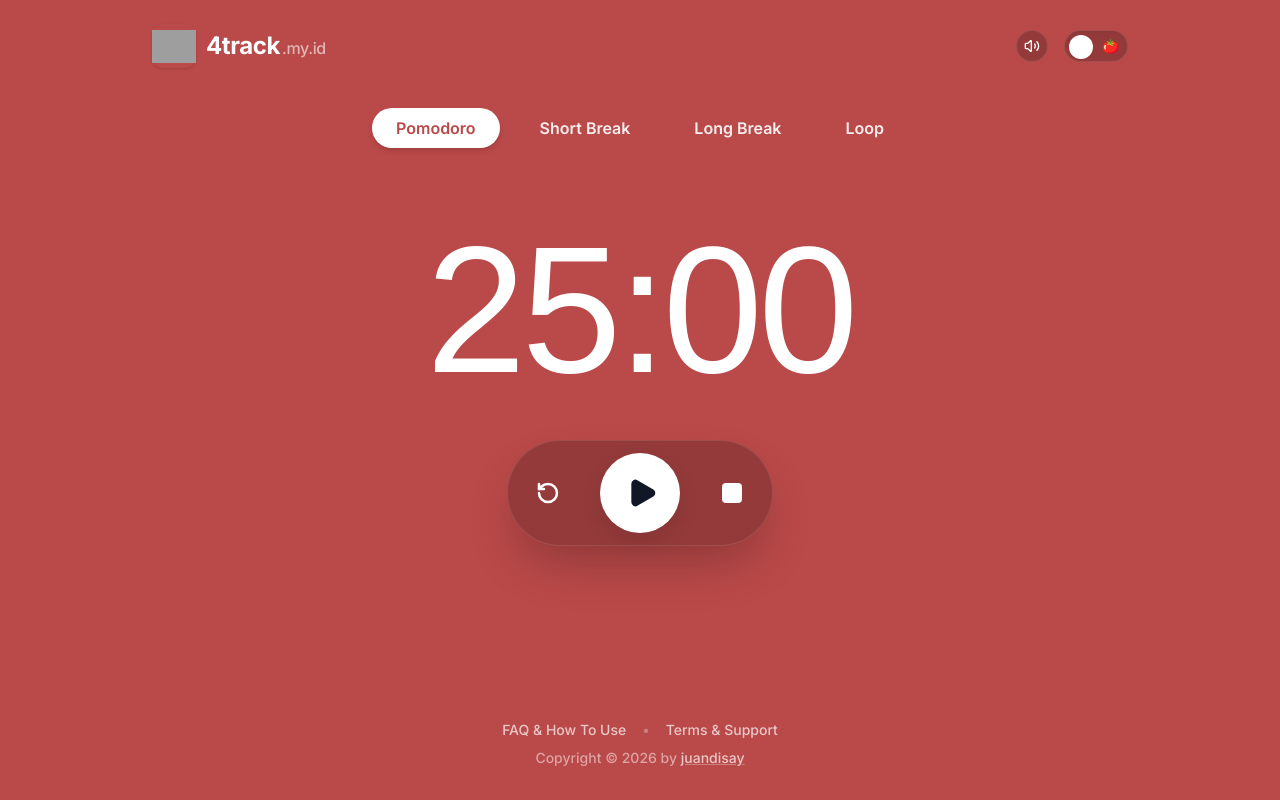
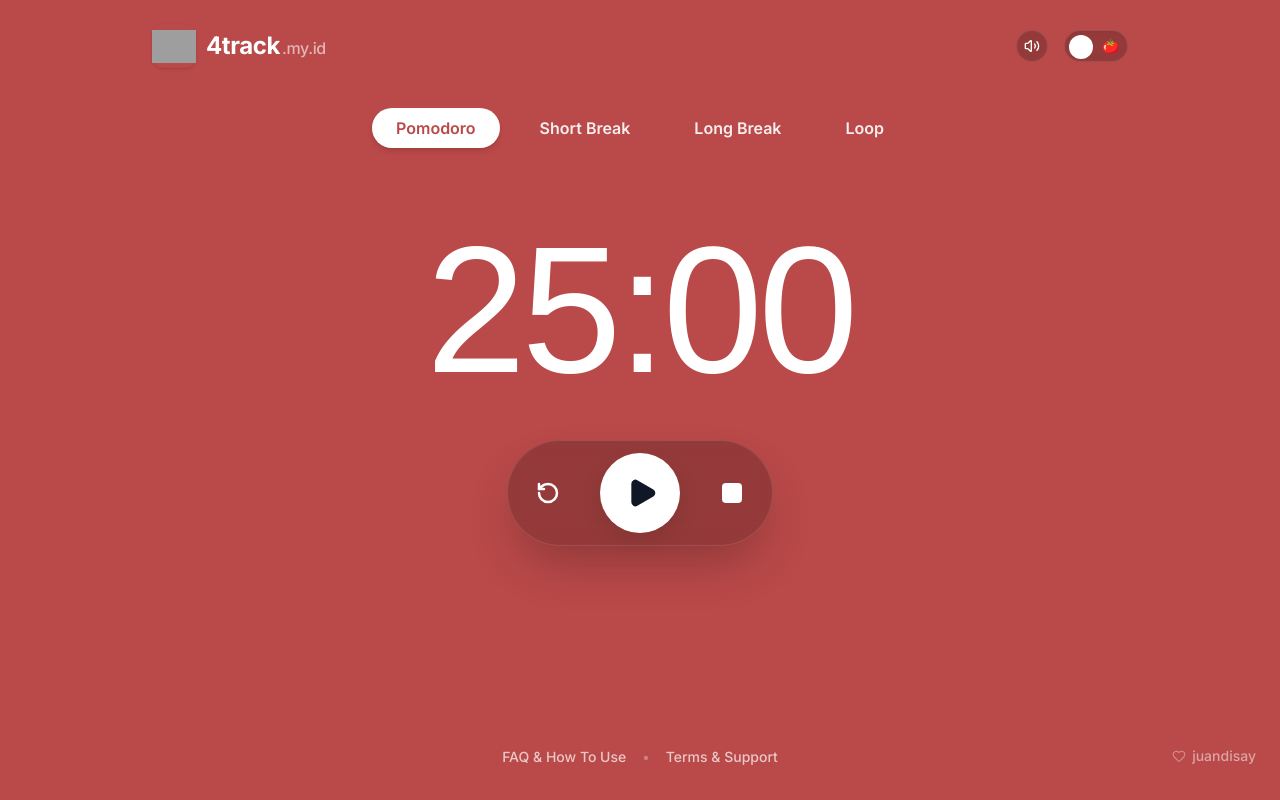
Before and after one commit to juandisay/unified-tools, a Next.js app: page / in a window 1280 px wide. Built offline with nearby package versions, Linux system fonts and the light colour scheme; grey boxes are pictures that could not be loaded; a web font is replaced by a local one.

Commit message:
Add faq and terms

```diff
--- a/app/faq/page.tsx
+++ b/app/faq/page.tsx
@@ -1,5 +1,5 @@
 import Link from "next/link";
-import { ArrowLeft, Clock, Repeat, VolumeX, Keyboard } from "lucide-react";
+import { ArrowLeft, Clock, Repeat, VolumeX, Keyboard, Heart } from "lucide-react";
 import Image from "next/image";
 
 export const metadata = {
@@ -110,14 +110,14 @@ export default function FAQ() {
           </Link>
         </div>
         <div>
-          Copyright © 2026 by{" "}
           <a
             href="https://juandisay.org"
             target="_blank"
             rel="noopener noreferrer"
-            className="text-white/70 hover:text-white transition-colors underline decoration-white/30 focus-visible:outline-none focus-visible:ring-2 focus-visible:ring-white/50 rounded-sm font-semibold"
+            className="inline-flex items-center gap-1.5 text-white/50 hover:text-white transition-colors focus-visible:outline-none focus-visible:ring-2 focus-visible:ring-white/50 rounded-sm font-semibold"
+            title="Created by Juan Disay"
           >
-            Juan Disay
+            <Heart size={14} className="opacity-70" /> juandisay
           </a>
         </div>
       </footer>
--- a/app/page.tsx
+++ b/app/page.tsx
@@ -2,7 +2,7 @@
 
 import Image from "next/image";
 import Link from "next/link";
-import { Play, Pause, RotateCcw, Volume2, VolumeX } from "lucide-react";
+import { Play, Pause, RotateCcw, Volume2, VolumeX, Heart } from "lucide-react";
 import { useState, useEffect, useCallback, useRef } from "react";
 import { motion, AnimatePresence } from "framer-motion";
 
@@ -374,8 +374,9 @@ export default function Home() {
         )}
       </AnimatePresence>
 
-      <footer className="w-full text-center py-6 pb-8 text-white/50 text-sm font-medium z-10 relative flex flex-col items-center gap-2">
-        <div className="flex items-center gap-4">
+      <footer className="w-full py-6 pb-8 text-white/50 text-sm font-medium z-10 relative flex flex-col md:flex-row items-center justify-between px-6 gap-4 md:gap-0">
+        <div className="w-full md:w-1/3"></div> {/* spacer for centering on desktop */}
+        <div className="w-full md:w-1/3 flex items-center justify-center gap-4">
           <a
             href="/faq"
             className="text-white/70 hover:text-white transition-colors focus-visible:outline-none focus-visible:ring-2 focus-visible:ring-white/50 rounded-sm"
@@ -390,15 +391,15 @@ export default function Home() {
             Terms & Support
           </Link>
         </div>
-        <div>
-          Copyright © 2026 by{" "}
+        <div className="w-full md:w-1/3 text-center md:text-right">
           <a
             href="https://juandisay.org"
             target="_blank"
             rel="noopener noreferrer"
-            className="text-white/70 hover:text-white transition-colors underline decoration-white/30 focus-visible:outline-none focus-visible:ring-2 focus-visible:ring-white/50 rounded-sm"
+            className="inline-flex items-center gap-1.5 text-white/50 hover:text-white transition-colors focus-visible:outline-none focus-visible:ring-2 focus-visible:ring-white/50 rounded-sm"
+            title="Created by juandisay"
           >
-            juandisay
+            <Heart size={14} className="opacity-70" /> juandisay
           </a>
         </div>
       </footer>
--- a/app/terms/page.tsx
+++ b/app/terms/page.tsx
@@ -1,5 +1,5 @@
 import Link from "next/link";
-import { ArrowLeft } from "lucide-react";
+import { ArrowLeft, Heart } from "lucide-react";
 import Image from "next/image";
 
 export const metadata = {
@@ -67,14 +67,14 @@ export default function Terms() {
       </main>
 
       <footer className="w-full text-center py-8 text-white/50 text-sm font-medium z-10 relative">
-        Copyright © 2026 by{" "}
         <a
           href="https://juandisay.org"
           target="_blank"
           rel="noopener noreferrer"
-          className="text-white hover:text-[#CCFF00] transition-colors underline decoration-white/20 underline-offset-4 font-semibold"
+          className="inline-flex items-center gap-1.5 text-white/50 hover:text-white transition-colors focus-visible:outline-none focus-visible:ring-2 focus-visible:ring-white/50 rounded-sm font-semibold hover:no-underline"
+          title="Created by Juan Disay"
         >
-          Juan Disay
+          <Heart size={14} className="opacity-70" /> juandisay
         </a>
       </footer>
     </div>
```
